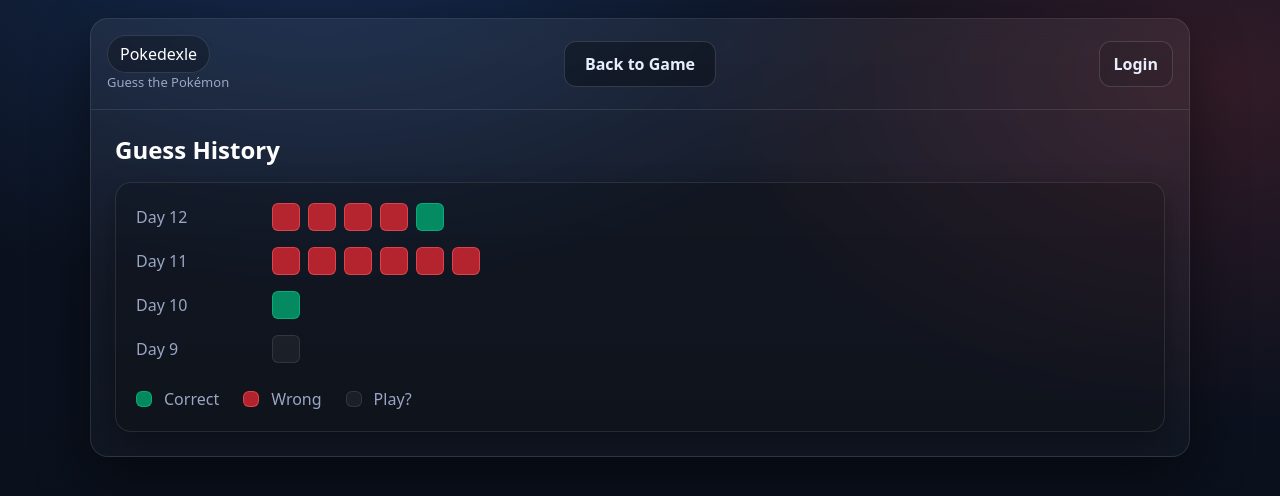
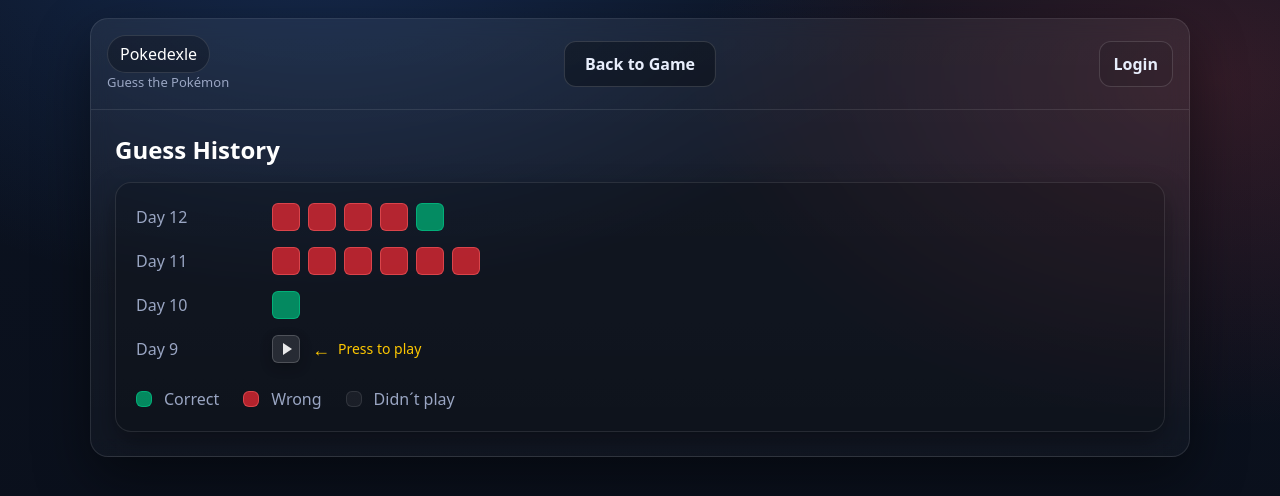
Before and after one commit to birgirbtb/pokedexdle, a Next.js app: page /history in a window 1280 px wide. Shown: the top 496 px of the page. Built offline with nearby package versions, Linux system fonts and the light colour scheme.

Commit message:
I added a play icon in the grey box indicating that you can press to play with the added text and arrow making it more obvious

```diff
--- a/app/history/page.tsx
+++ b/app/history/page.tsx
@@ -132,14 +132,56 @@ export default function HistoryPage() {
                 </div>
               </div>
 
-              {/* ===== Row: Day 9 (Play?) ===== */}
+              {/* ===== Row: Day 9 ===== */}
               <div className="flex items-center gap-6">
                 <div className="w-28 text-[#9aa6c3]">Day 9</div>
-                <div className="flex gap-2">
-                  <div className="w-7 h-7 rounded-md bg-white/5 border border-white/10" />
+
+                <div className="relative flex items-center gap-3">
+                  {/* Playable square */}
+                  <button
+                    type="button"
+                    aria-label="Play Day 9"
+                    className="
+                      group
+                      w-7 h-7 rounded-md
+                      flex items-center justify-center
+
+                      bg-white/10
+                      border border-white/18
+                      shadow-[0_4px_12px_rgba(0,0,0,0.25)]
+
+                      transition-all
+                      hover:border-yellow-400
+                      hover:ring-2 hover:ring-yellow-400/40
+                      hover:bg-white/14
+                      focus:outline-none
+                    "
+                  >
+                    <span
+                      className="
+                        block
+                        w-0 h-0
+                        border-t-[6px] border-t-transparent
+                        border-b-[6px] border-b-transparent
+                        border-l-[9px] border-l-white/90
+                        translate-x-[1px]
+                        group-hover:border-l-yellow-400
+                        transition-colors
+                      "
+                    />
+                  </button>
+
+
+                  {/* Arrow + helper text (points LEFT toward the square) */}
+                  <div className="flex items-center gap-2 text-yellow-400 text-sm pointer-events-none">
+                    <span className="text-lg">←</span>
+                    <span>Press to play</span>
+                  </div>
                 </div>
               </div>
             </div>
+
+
 
             {/* Legend under the panel */}
             <div className="mt-6 flex flex-wrap gap-6 text-[#9aa6c3]">
@@ -155,10 +197,10 @@ export default function HistoryPage() {
                 <span>Wrong</span>
               </div>
 
-              {/* Play? */}
+              {/* Did not play */}
               <div className="flex items-center gap-3">
                 <span className="w-4 h-4 rounded-md bg-white/5 border border-white/10" />
-                <span>Play?</span>
+                <span>Didn´t play</span>
               </div>
             </div>
           </div>
```
